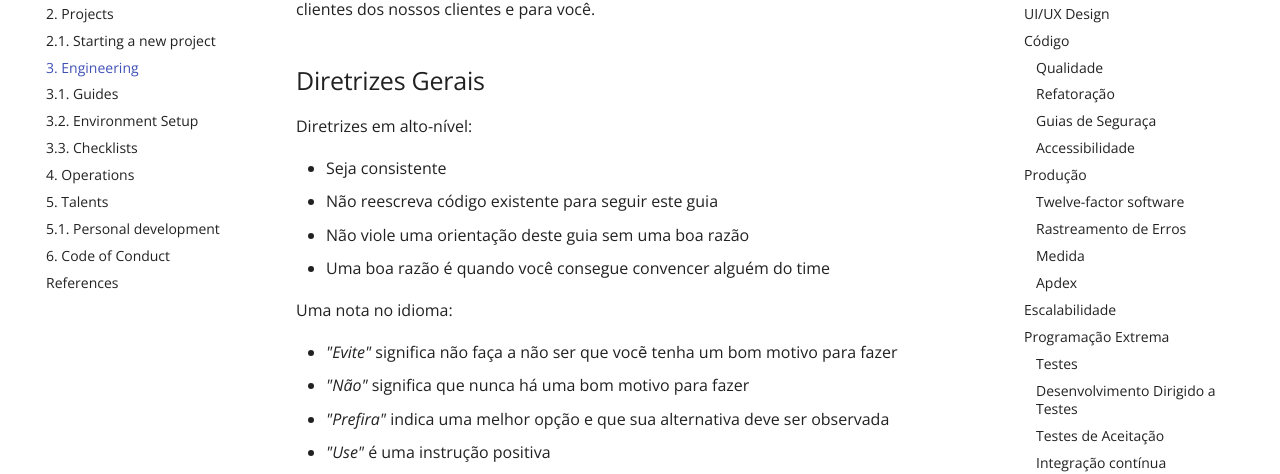
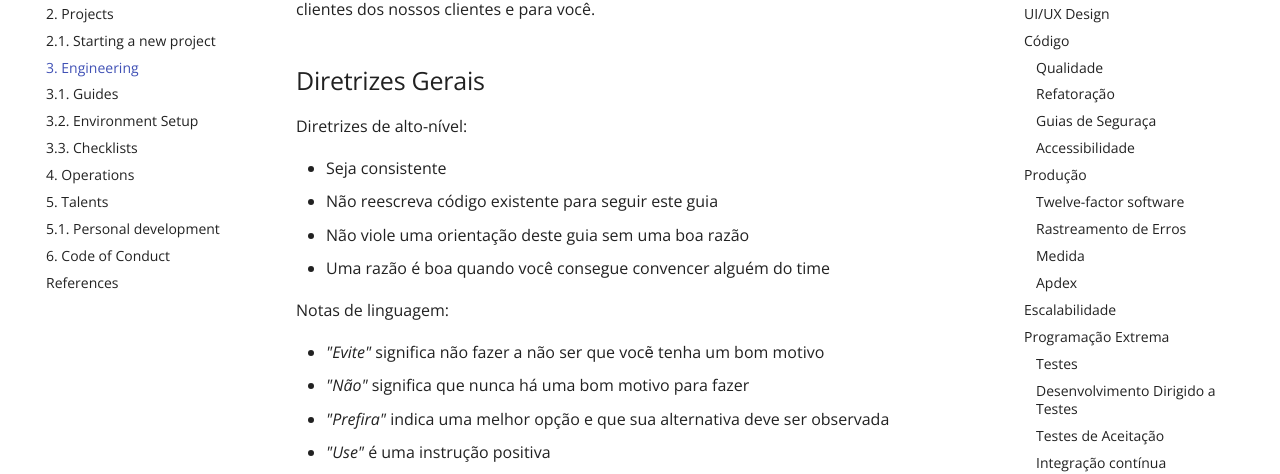
Before and after one commit to magrathealabs/playbook, an MkDocs documentation site: the page built from docs/3-engineering.md, in a window 1280 px wide and 900 px high. Shown: the part 259-733 px from the top of the window. Built offline with MkDocs 1.6.1 and Material for MkDocs 9.7.7, drawn with Linux system fonts in a browser that asks for light colours; comment, search, counter and statistics services are not loaded.

Commit message:
Apply suggestions from code review
Co-Authored-By: alfakini <fachini@magrathealabs.com>

```diff
--- a/docs/3-engineering.md
+++ b/docs/3-engineering.md
@@ -4,16 +4,16 @@ Nesta seção, serão apresentadas as práticas de engenharia que nós utilizamo
 
 ## Diretrizes Gerais
 
-Diretrizes em alto-nível:
+Diretrizes de alto-nível:
 
 * Seja consistente
 * Não reescreva código existente para seguir este guia
 * Não viole uma orientação deste guia sem uma boa razão
-* Uma boa razão é quando você consegue convencer alguém do time
+* Uma razão é boa quando você consegue convencer alguém do time
 
-Uma nota no idioma:
+Notas de linguagem:
 
-* *"Evite"* significa não faça a não ser que vocẽ tenha um bom motivo para fazer
+* *"Evite"* significa não fazer a não ser que vocẽ tenha um bom motivo
 * *"Não"* significa que nunca há uma bom motivo para fazer
 * *"Prefira"* indica uma melhor opção e que sua alternativa deve ser observada
 * *"Use"* é uma instrução positiva
```
